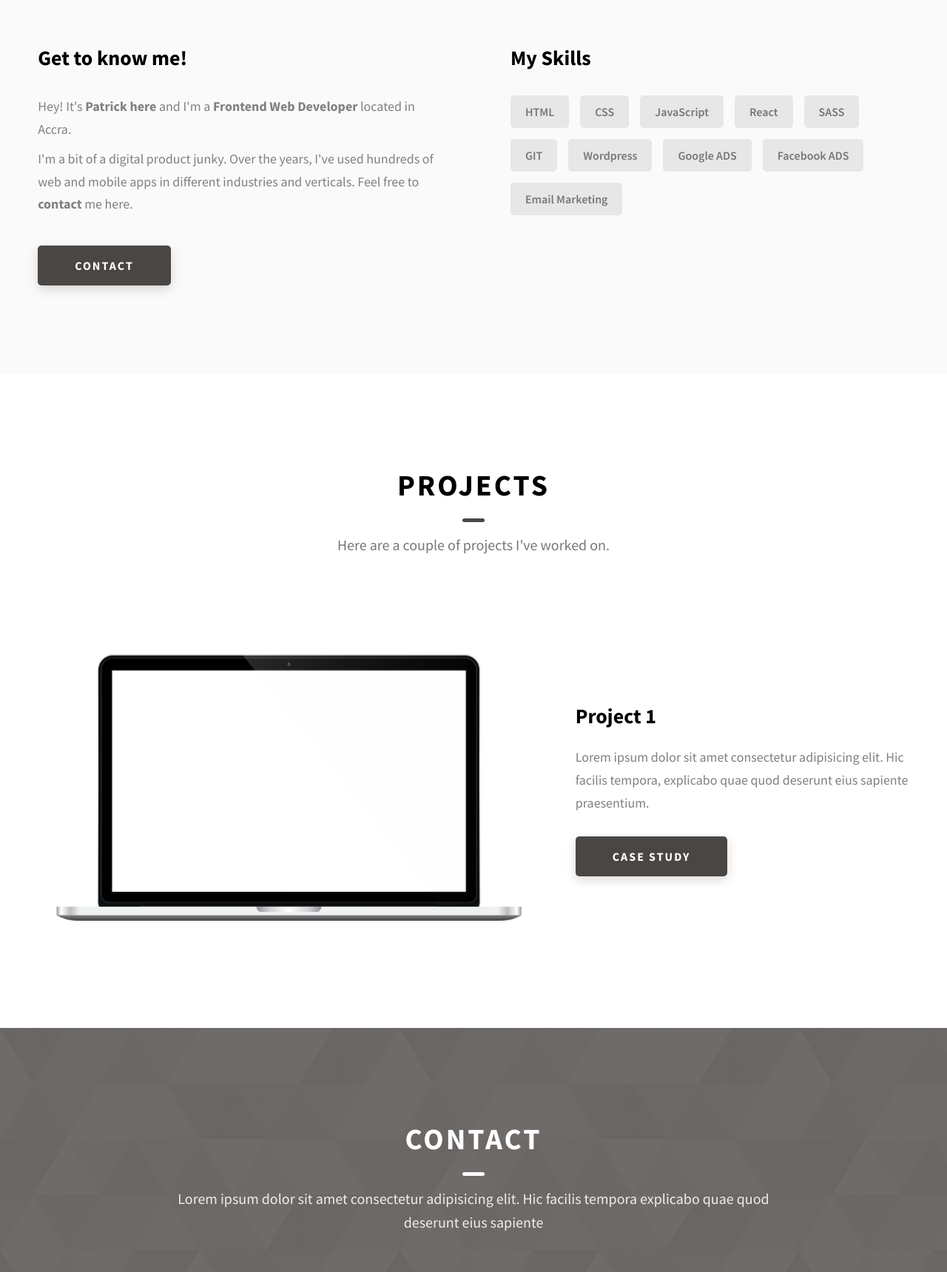
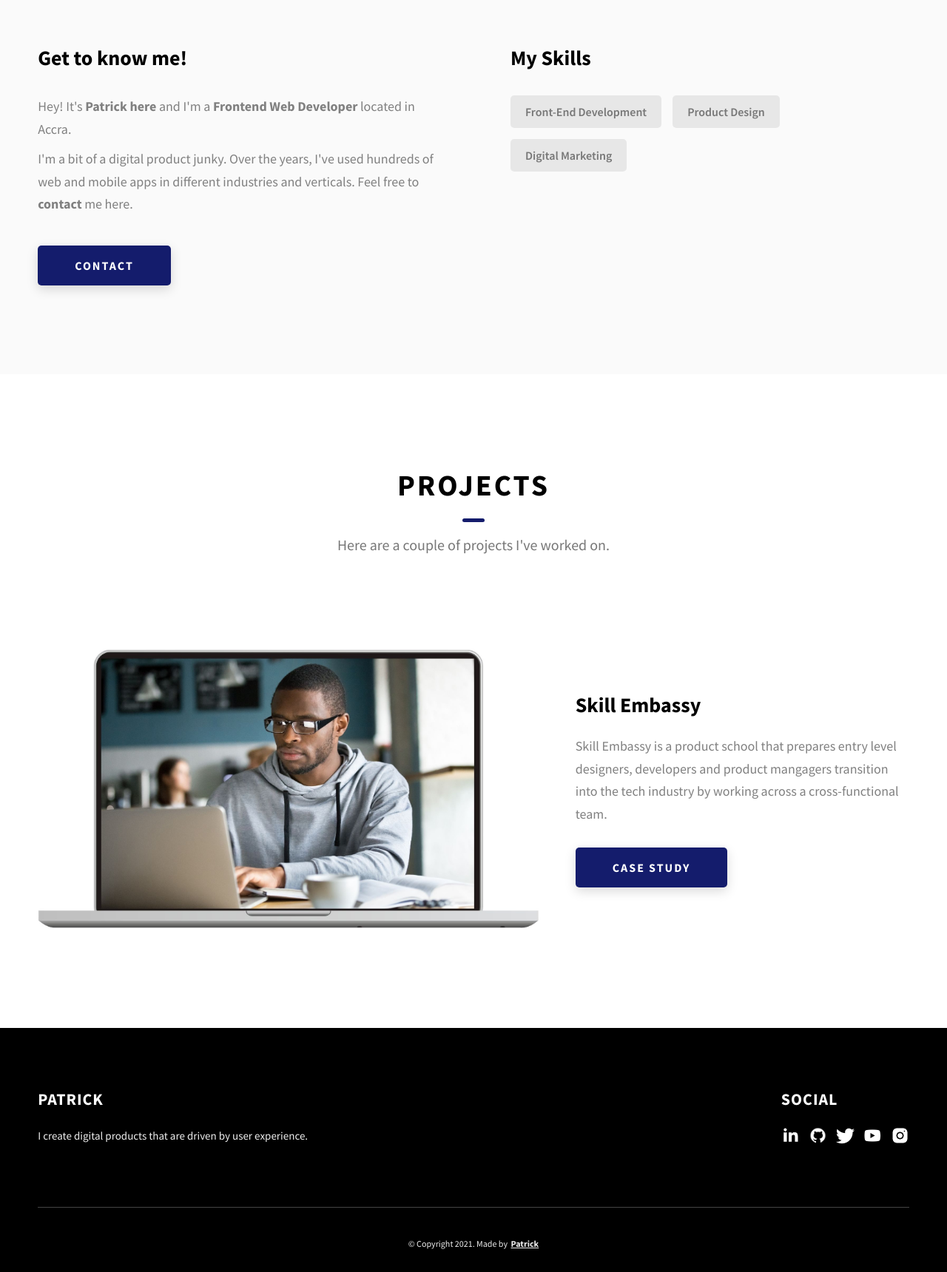
Before and after one commit to PatrickKyei/briefcase, a website: page index.html in a window 1280 px wide. Shown: the part 1080-2800 px from the top of the page at 74% size. Drawn offline with Linux system fonts and the light colour scheme.

Commit message:
update content

```diff
--- a/index.html
+++ b/index.html
@@ -77,7 +77,8 @@
       <h1 class="heading-primary">Hey, My name is Patrick</h1>
       <div class="home-hero__info">
         <p class="text-primary">
-          I create digital products that are driven by user experience.
+          I believe that creative collaboration between design and technology
+          is the magic that takes experiences from good to great.
         </p>
       </div>
       <div class="home-hero__cta">
@@ -118,7 +119,7 @@
     </div>
   </section>
 
-<!--About Section-->
+  <!--About Section-->
 
   <section id="about" class="about sec-pad">
     <div class="main-container">
@@ -155,16 +156,11 @@
         <div class="about__content-skills">
           <h3 class="about__content-title">My Skills</h3>
           <div class="skills">
-            <div class="skills__skill">HTML</div>
-            <div class="skills__skill">CSS</div>
-            <div class="skills__skill">JavaScript</div>
-            <div class="skills__skill">React</div>
-            <div class="skills__skill">SASS</div>
-            <div class="skills__skill">GIT</div>
-            <div class="skills__skill">Wordpress</div>
-            <div class="skills__skill">Google ADS</div>
-            <div class="skills__skill">Facebook ADS</div>
-            <div class="skills__skill">Email Marketing</div>
+            <div class="skills__skill">Front-End Development</div>
+            <div class="skills__skill">Product Design</div>
+            <div class="skills__skill">Digital Marketing</div>
+
+
           </div>
         </div>
       </div>
@@ -182,38 +178,35 @@
         </span>
       </h2>
 
+      <!--Project 1-->
+
       <div class="projects__content">
         <div class="projects__row">
           <div class="projects__row-img-cont">
-            <img src="./assets/jpeg/project-mockup-example.jpeg" alt="Software Screenshot" class="projects__row-img"
+            <img src="./assets/jpeg/skill-embassy.jpg" alt="Software Screenshot" class="projects__row-img"
               loading="lazy" />
           </div>
-
-          <!--Project 1-->
-
           <div class="projects__row-content">
-            <h3 class="projects__row-content-title">Project 1</h3>
+            <h3 class="projects__row-content-title">Skill Embassy</h3>
             <p class="projects__row-content-desc">
-              Lorem ipsum dolor sit amet consectetur adipisicing elit. Hic
-              facilis tempora, explicabo quae quod deserunt eius sapiente
-              praesentium.
+              Skill Embassy is a product school that prepares entry level designers, developers and product mangagers
+              transition into the tech industry by working across a cross-functional team.
             </p>
-            <a href="./project-1.html" class="btn btn--med btn--theme dynamicBgClr" target="_blank">Case Study</a>
+            <a href="./project-1.html" class="btn btn--med btn--theme dynamicBgClr" target="_self">Case Study</a>
           </div>
         </div>
 
-          <!-- Project 2 goes here-->
+        <!-- Project 2 goes here-->
 
 
   </section>
   <!-- contact -->
-  <section id="contact" class="contact sec-pad dynamicBg">
+  <!-- <section id="contact" class="contact sec-pad dynamicBg">
     <div class="main-container">
       <h2 class="heading heading-sec heading-sec__mb-med">
         <span class="heading-sec__main heading-sec__main--lt">Contact</span>
         <span class="heading-sec__sub heading-sec__sub--lt">
-          Lorem ipsum dolor sit amet consectetur adipisicing elit. Hic facilis
-          tempora explicabo quae quod deserunt eius sapiente
+          Send me a message here and I would respond to it as soon as I am available.
         </span>
       </h2>
       <div class="contact__form-container">
@@ -239,7 +232,8 @@
         </form>
       </div>
     </div>
-  </section>
+  </section> -->
+
   <!-- footer -->
   <footer class="main-footer">
     <div class="main-container">
@@ -274,7 +268,6 @@
         </div>
       </div>
 
-      <!-- If you give me some credit or shoutout here by linking to my website, then it will be a big thing for me and will help me a lot :) -->
       <div class="main-footer__lower">
         &copy; Copyright 2021. Made by
         <a rel="noreferrer" target="_blank" href="https://patrickkyei.com">Patrick</a>
--- a/sass/abstracts/_variables.scss
+++ b/sass/abstracts/_variables.scss
@@ -1,3 +1,3 @@
-$themeClrPrimary: #4a4644;
+$themeClrPrimary: #141c6c;
 
 $commonBorderRadius: 5px;
```
Also changed, not shown: project-1.html (+26 -51 lines), assets/jpeg/skill-embassy.jpg (added), css/style.css.
